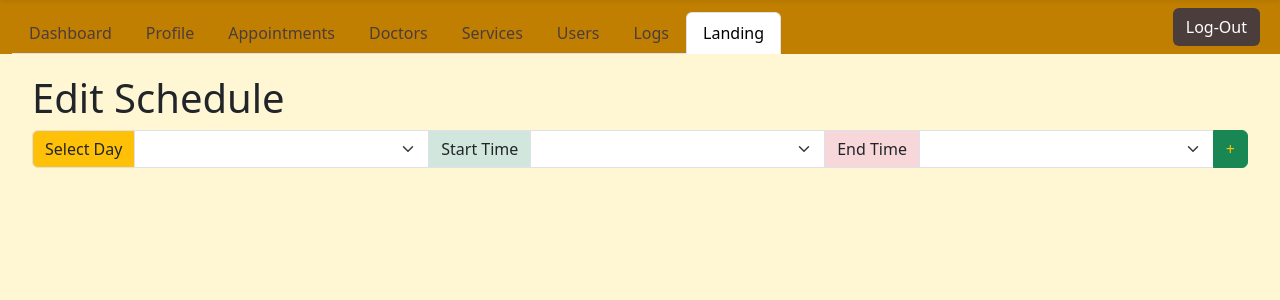
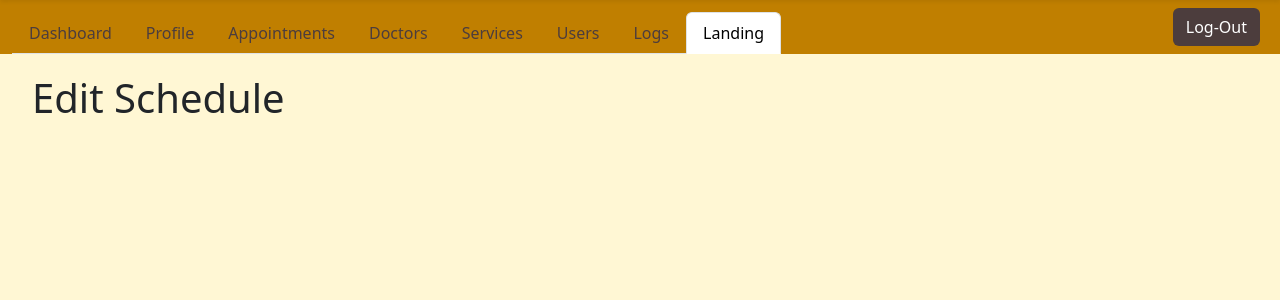
Before and after one commit to jolorambongga/SDAICv.0.13.06.23, a PHP site: page /landing.php in a window 1280 px wide. Shown: the part 56-356 px from the top of the page. Run offline with PHP 8.4, Linux system fonts and the light colour scheme; data that the repository does not hold is empty.

Commit message:
Add files via upload

```diff
--- a/admin/landing.php
+++ b/admin/landing.php
@@ -16,132 +16,13 @@ include_once('header.php');
         </div>
       </div>
       <!-- end label -->
-      <!-- input group -->
-      <div class="input-group mb-3">
-        <label class="input-group-text bg-warning" for="avail_day">Select Day</label>
-        <select class="form-select" id="avail_day">
-          <option selected></option>
-          <option>Sunday</option>
-          <option>Monday</option>
-          <option>Tuesday</option>
-          <option>Wednesday</option>
-          <option>Thursday</option>
-          <option>Friday</option>
-          <option>Saturday</option>
-        </select>
 
-        <!-- start time -->
-        <label class="input-group-text bg-success-subtle" for="avail_start_time">Start Time</label>
-        <select class="form-select" id="avail_start_time">
-          <option selected></option>
-          <optgroup label="AM">
-            <option value="00:00">12:00 AM</option>
-            <option value="01:00">1:00 AM</option>
-            <option value="02:00">2:00 AM</option>
-            <option value="03:00">3:00 AM</option>
-            <option value="04:00">4:00 AM</option>
-            <option value="05:00">5:00 AM</option>
-            <option value="06:00">6:00 AM</option>
-            <option value="07:00">7:00 AM</option>
-            <option value="08:00">8:00 AM</option>
-            <option value="09:00">9:00 AM</option>
-            <option value="10:00">10:00 AM</option>
-            <option value="11:00">11:00 AM</option>
-          </optgroup>
-          <optgroup label="PM">
-            <option value="12:00">12:00 PM</option>
-            <option value="13:00">1:00 PM</option>
-            <option value="14:00">2:00 PM</option>
-            <option value="15:00">3:00 PM</option>
-            <option value="16:00">4:00 PM</option>
-            <option value="17:00">5:00 PM</option>
-            <option value="18:00">6:00 PM</option>
-            <option value="19:00">7:00 PM</option>
-            <option value="20:00">8:00 PM</option>
-            <option value="21:00">9:00 PM</option>
-            <option value="22:00">10:00 PM</option>
-            <option value="23:00">11:00 PM</option>
-          </optgroup>
-        </select>
-
-        <!-- end time -->
-        <label class="input-group-text bg-danger-subtle" for="avail_end_time">End Time</label>
-        <select class="form-select" id="avail_end_time">
-          <option selected></option>
-          <optgroup label="AM">
-            <option value="00:00">12:00 AM</option>
-            <option value="01:00">1:00 AM</option>
-            <option value="02:00">2:00 AM</option>
-            <option value="03:00">3:00 AM</option>
-            <option value="04:00">4:00 AM</option>
-            <option value="05:00">5:00 AM</option>
-            <option value="06:00">6:00 AM</option>
-            <option value="07:00">7:00 AM</option>
-            <option value="08:00">8:00 AM</option>
-            <option value="09:00">9:00 AM</option>
-            <option value="10:00">10:00 AM</option>
-            <option value="11:00">11:00 AM</option>
-          </optgroup>
-          <optgroup label="PM">
-            <option value="12:00">12:00 PM</option>
-            <option value="13:00">1:00 PM</option>
-            <option value="14:00">2:00 PM</option>
-            <option value="15:00">3:00 PM</option>
-            <option value="16:00">4:00 PM</option>
-            <option value="17:00">5:00 PM</option>
-            <option value="18:00">6:00 PM</option>
-            <option value="19:00">7:00 PM</option>
-            <option value="20:00">8:00 PM</option>
-            <option value="21:00">9:00 PM</option>
-            <option value="22:00">10:00 PM</option>
-            <option value="23:00">11:00 PM</option>
-          </optgroup>
-        </select>
-
-        <button class="btn btn-success text-warning" type="button" id="addSched">+</button>
-      </div>
-      <!-- end input group -->
-
-      <!-- Display schedules -->
-      <div id="scheduleList"></div>
-
-      <!-- Hidden input to store schedule data -->
-      <input type="hidden" id="hiddenSchedule" name="hiddenSchedule">
     </div>
     <!-- end container fluid -->
   </div>
   <!-- end wrapper -->
 
-  <!-- <script src='https://cdn.jsdelivr.net/npm/bootstrap@5.3.3/dist/js/bootstrap.bundle.min.js'></script> -->
-  <script>
-    document.getElementById('addSched').addEventListener('click', function() {
-      // Get selected values
-      var day = document.getElementById('avail_day').value;
-      var startTime = document.getElementById('avail_start_time').value;
-      var endTime = document.getElementById('avail_end_time').value;
-
-      // Validate selections
-      if (!day || !startTime || !endTime) {
-        alert('Please complete the schedule');
-        return;
-      }
-
-      // Create schedule entry
-      var scheduleEntry = day + ': ' + startTime + ' - ' + endTime;
-
-      // Append to schedule list
-      var scheduleList = document.getElementById('scheduleList');
-      var newEntry = document.createElement('div');
-      newEntry.textContent = scheduleEntry;
-      scheduleList.appendChild(newEntry);
-
-      // Update hidden input
-      var hiddenSchedule = document.getElementById('hiddenSchedule');
-      var schedules = hiddenSchedule.value ? JSON.parse(hiddenSchedule.value) : [];
-      schedules.push({ day: day, startTime: startTime, endTime: endTime });
-      hiddenSchedule.value = JSON.stringify(schedules);
-    });
-  </script>
+  <script src='https://cdn.jsdelivr.net/npm/bootstrap@5.3.3/dist/js/bootstrap.bundle.min.js'></script>
 </body>
 
 </html>
```
Also changed, not shown: SQL/CREATE_DATABASE_TABLES.sql (+9 -0 lines), admin/modals/clinic_sched_modal.php (added, +86 -0 lines).
